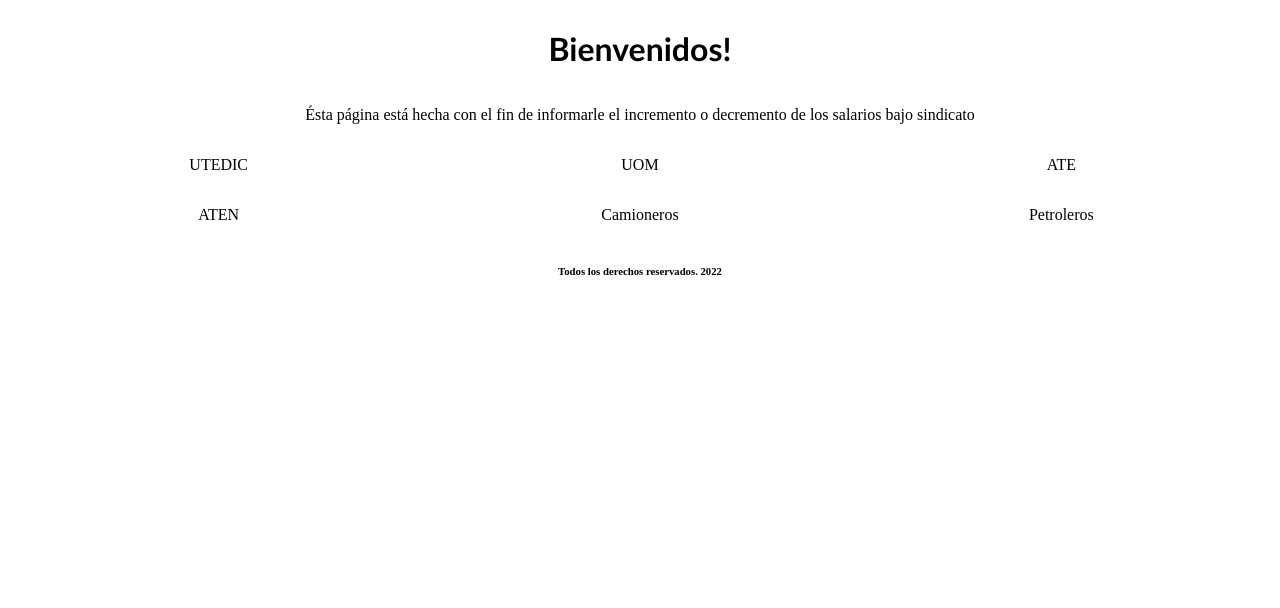
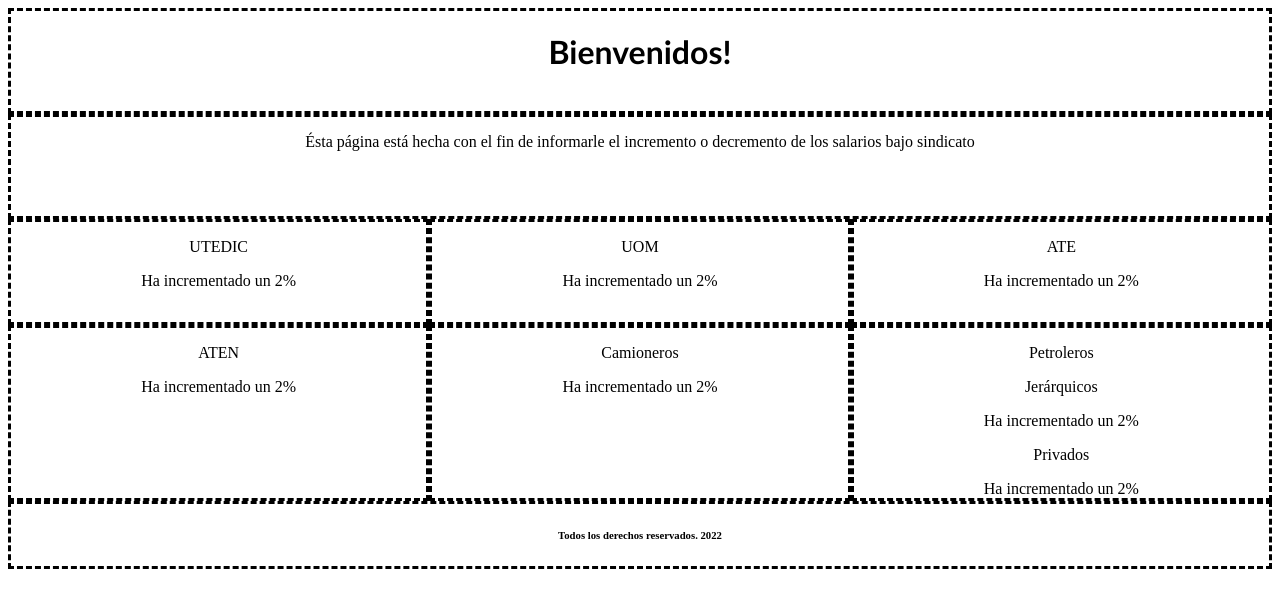
Before and after one commit to yuuso013/calculo_sindicato, a plain HTML site: page index.html in a window 1280 px wide. Drawn offline with Linux system fonts and the light colour scheme.

Commit message:
css dashed for change

```diff
--- a/css/estilos.css
+++ b/css/estilos.css
@@ -22,42 +22,51 @@
 .presentacion {
     grid-area: presentacion;
     text-align: center;
+    border-style:dashed;
 }
 
 .texto_presentacion {
     grid-area: texto_presentacion;
     text-align: center;
+    border-style:dashed;
 }
 
 .boton1 {
     grid-area: boton1;
     text-align: center;
+    border-style:dashed;
 }
 
 .boton2 {
     grid-area: boton2;
     text-align: center;
+    border-style:dashed;
 }
 
 .boton3 {
     grid-area: boton3;
     text-align: center;
+    border-style:dashed;
 }
 
 .boton4 {
     grid-area: boton4;
     text-align: center;
+    border-style:dashed;
 }
 
 .boton5 {
     grid-area: boton5;
     text-align: center;
+    border-style:dashed;
 }
 
 .boton6 {
     grid-area: boton6;
     text-align: center;
+    border-style:dashed;
 }
 footer {
     text-align: center;
+    border-style:dashed;
 }
--- a/index.html
+++ b/index.html
@@ -23,26 +23,49 @@
 
             <div class="boton1">
                 <p>UTEDIC</p>
+                <div>
+                    Ha incrementado un 2%
+                </div>
             </div>
 
             <div class="boton2">
                 <p>UOM</p>
+                <div>
+                    Ha incrementado un 2%
+                </div>
             </div>
 
             <div class="boton3">
                 <p>ATE</p>
+                <div>
+                    Ha incrementado un 2%
+                </div>
             </div>
 
             <div class="boton4">
                 <p>ATEN</p>
+                <div>
+                    Ha incrementado un 2%
+                </div>
             </div>
 
             <div class="boton5">
                 <p>Camioneros</p>
+                <div>
+                    Ha incrementado un 2%
+                </div>
             </div>
 
             <div class="boton6">
                 <p>Petroleros</p>
+                <div>
+                    <p>Jerárquicos</p>
+                    Ha incrementado un 2%
+                </div>
+                <div>
+                    <p>Privados</p>
+                    Ha incrementado un 2%
+                </div>
             </div>
 
         </div>
```
